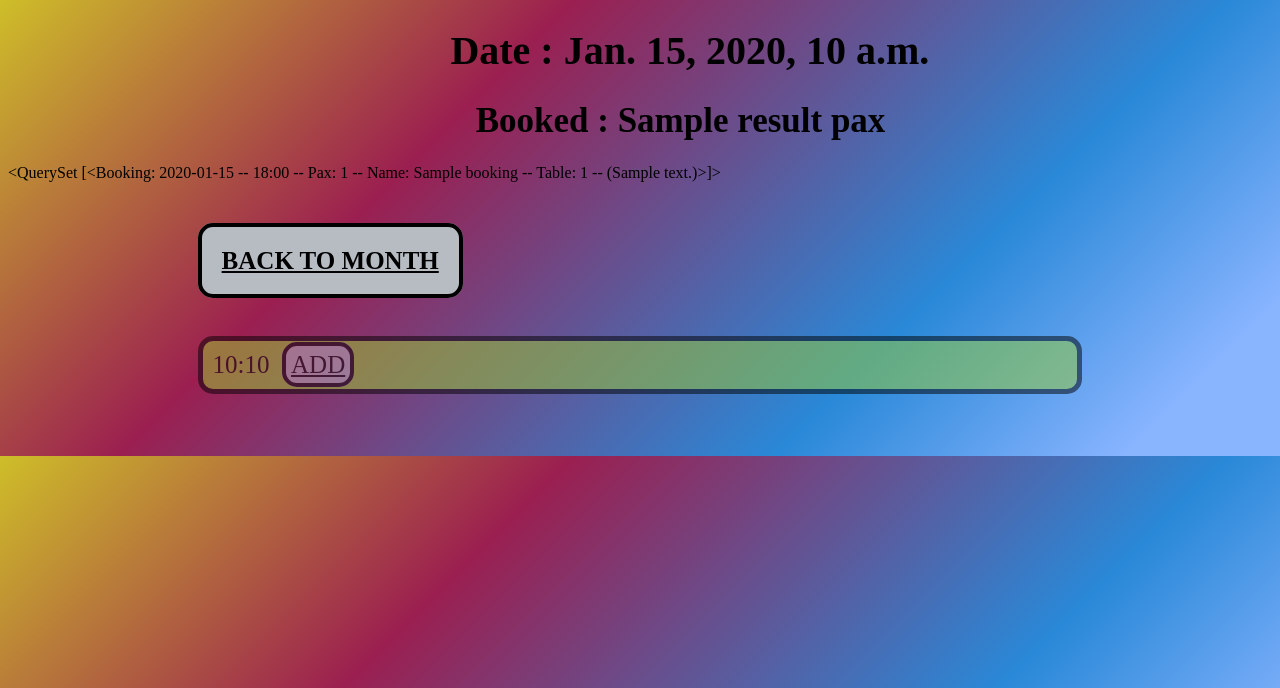
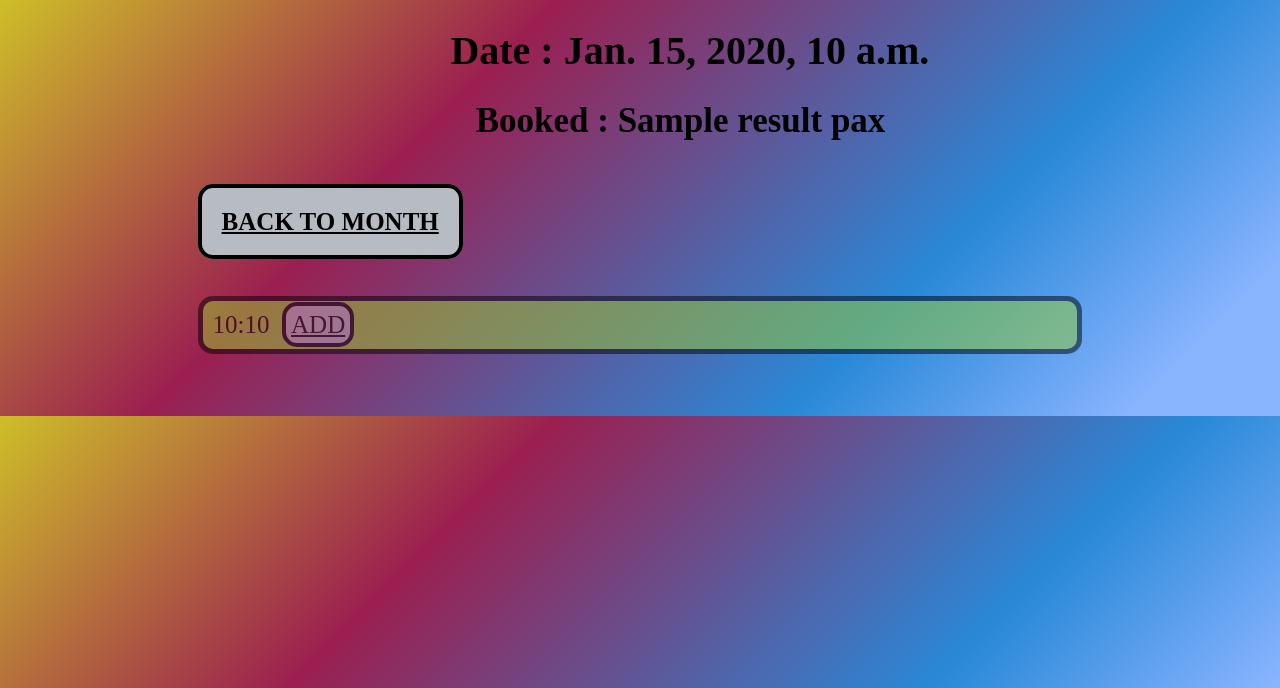
Before and after one commit to Sergiy-Solomka/pyCalendar, a Django app: template calendario/templates/calendario/day.html in a window 1280 px wide. Shown: the top 688 px of the page. Run offline with Django 3.2, Linux system fonts and the light colour scheme; tables that the repository leaves empty hold one stand-in row (values such as "Sample post"); the template is opened without the code that fills it: values that come from a table or form of the project are taken from there, most other values are stand-ins (such as "Sample title", 1, 10 or a date in 2020).

Commit message:
BugFix. Bookings are shown now in getdayevents view
Bookings were not displayed properly inside of the day view because of bad date formatting.

```diff
--- a/calendario/templates/calendario/day.html
+++ b/calendario/templates/calendario/day.html
@@ -15,7 +15,6 @@
 {% block content %}
     <h1 class="date_of_booking">Date : {{ date_for_head }}</h1>
     <h1 class="amount_of_pax">Booked : {{ result }} pax </h1>
-    {{ all_booking_of_day }}
     <h1></br>
         <a id="back_to_month" href="{% url 'index' %}">BACK TO MONTH</a>
         </br>
@@ -31,7 +30,7 @@
                                   ;return false;">ADD</a></div>
 
         {% for booking in all_booking_of_day %}
-            {% if hour == booking.time %}
+            {% if hour|date:"H:i" == booking.time %}
                 <div class="each_booking">{{ booking.time|date:"H:i" }}&nbsp;&nbsp;<a class="edit_botton"
                                                                                       href="{% url 'post_edit' pk=booking.pk %}"
                                                                                       onclick="window.open(this.href,'targetWindow','toolbar=no,location=no,status=no,' +
```
